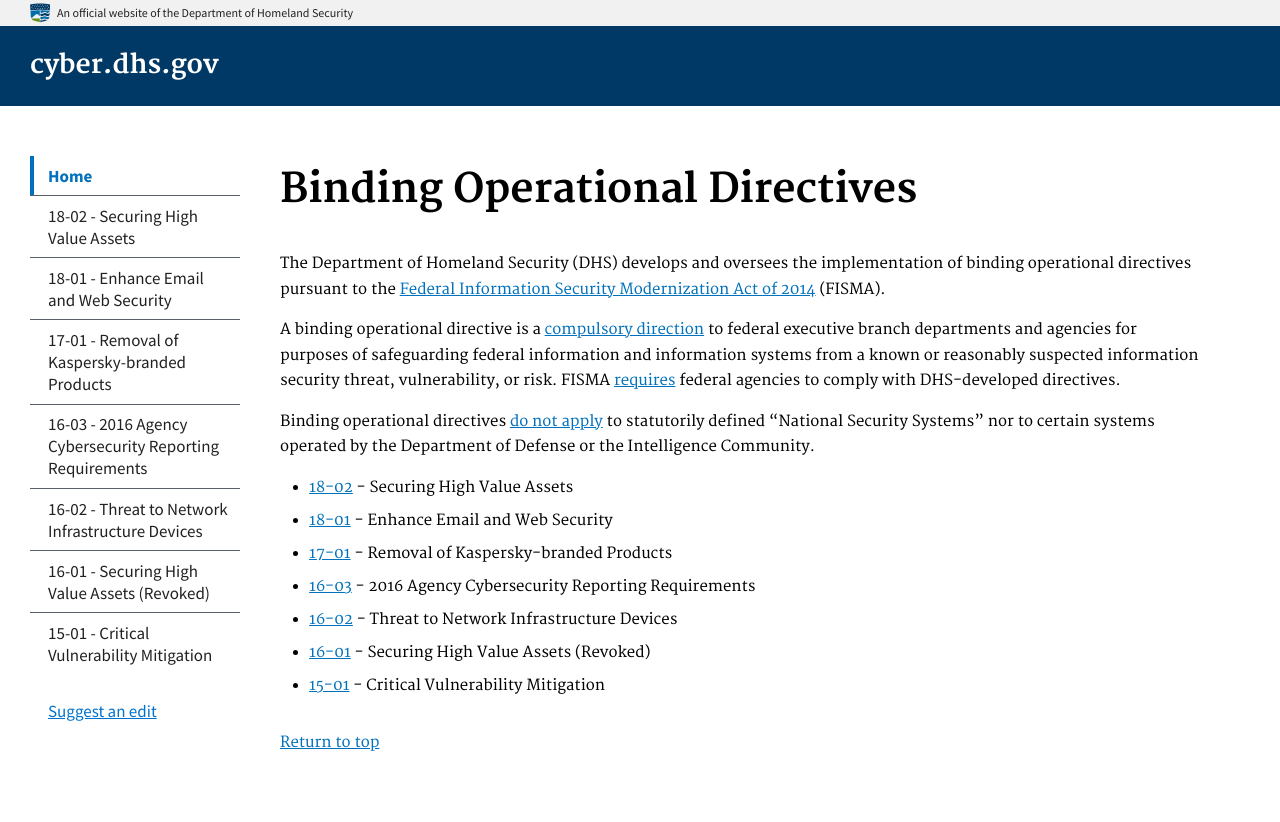
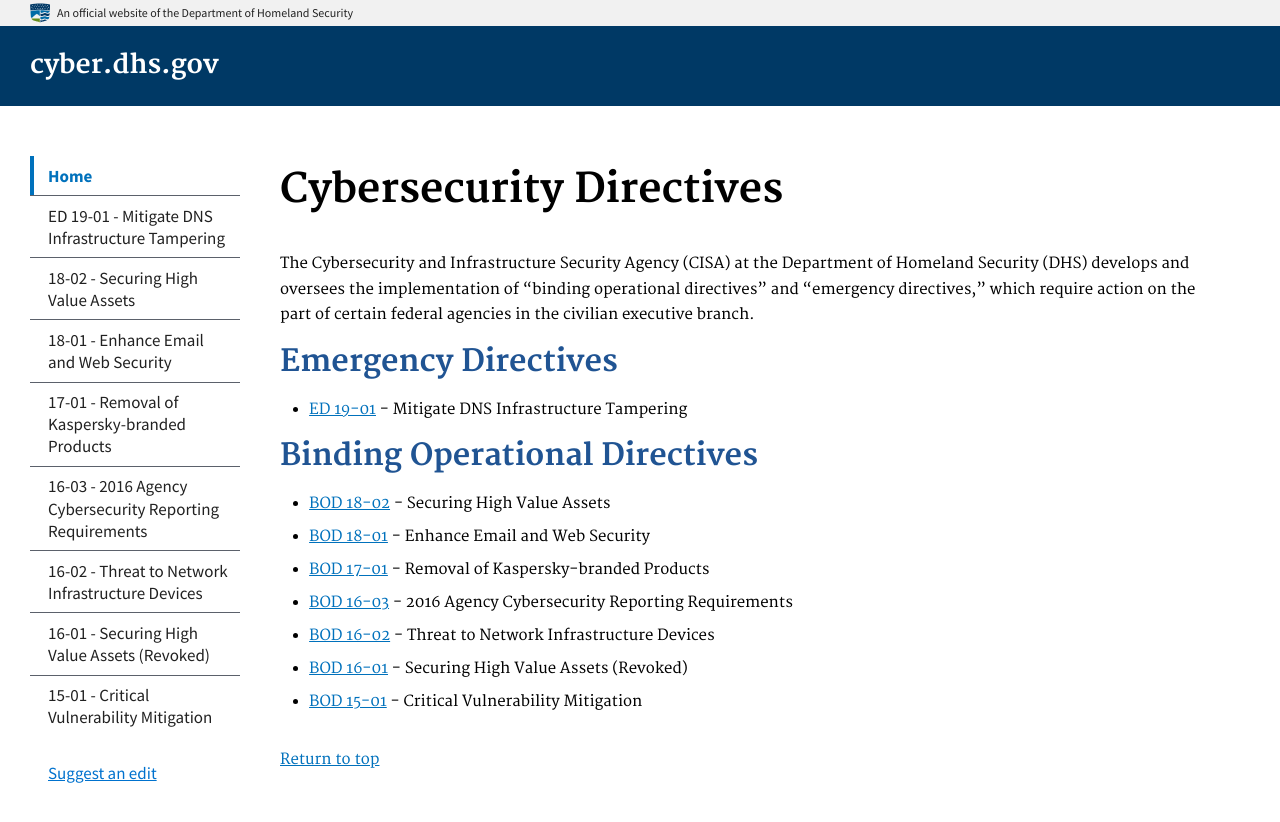
Before and after one commit to cisagov/cyber.dhs.gov, a Jekyll site: the page built from pages/index.md, in a window 1280 px wide and 900 px high. Shown: the top 822 px of the window. Built offline with Jekyll 4.4.1, drawn with Linux system fonts in a browser that asks for light colours.

Commit message:
ed content and nav

```diff
--- a/pages/index.md
+++ b/pages/index.md
@@ -1,22 +1,24 @@
 ---
 layout: base
-title: Binding Operational Directives
-permalink: /bod/
+title: Cybersecurity Directives
+permalink: /directives/
 redirect_from:
   - /
+  - /bod/
 ---
 
-The Department of Homeland Security (DHS) develops and oversees the implementation of binding operational directives pursuant to the [Federal
-Information Security Modernization Act of 2014](https://www.congress.gov/113/plaws/publ283/PLAW-113publ283.pdf#page=3) (FISMA).
+The Cybersecurity and Infrastructure Security Agency (CISA) at the Department of Homeland Security (DHS) develops and oversees the implementation of "binding operational directives" and "emergency directives," which require action on the part of certain federal agencies in the civilian executive branch.
 
-A binding operational directive is a [compulsory direction](https://www.congress.gov/113/plaws/publ283/PLAW-113publ283.pdf#page=2) to federal executive branch departments and agencies for purposes of safeguarding federal information and information systems from a known or reasonably suspected information security threat, vulnerability, or risk. FISMA [requires](https://www.congress.gov/113/plaws/publ283/PLAW-113publ283.pdf#page=6) federal agencies to comply with DHS-developed directives.
+## Emergency Directives
 
-Binding operational directives [do not apply](https://www.congress.gov/113/plaws/publ283/PLAW-113publ283.pdf#page=5) to statutorily defined "National Security Systems" nor to certain systems operated by the Department of Defense or the Intelligence Community.
+* [ED 19-01]({{ site.baseurl }}/ed/19-01/) - Mitigate DNS Infrastructure Tampering
 
-* [18-02]({{ site.baseurl }}/bod/18-02/) - Securing High Value Assets
-* [18-01]({{ site.baseurl }}/bod/18-01/) - Enhance Email and Web Security
-* [17-01]({{ site.baseurl }}/bod/17-01/) - Removal of Kaspersky-branded Products
-* [16-03]({{ site.baseurl }}/bod/16-03/) - 2016 Agency Cybersecurity Reporting Requirements
-* [16-02]({{ site.baseurl }}/bod/16-02/) - Threat to Network Infrastructure Devices
-* [16-01]({{ site.baseurl }}/bod/16-01/) - Securing High Value Assets (Revoked)
-* [15-01]({{ site.baseurl }}/bod/15-01/) - Critical Vulnerability Mitigation
+## Binding Operational Directives
+
+* [BOD 18-02]({{ site.baseurl }}/bod/18-02/) - Securing High Value Assets
+* [BOD 18-01]({{ site.baseurl }}/bod/18-01/) - Enhance Email and Web Security
+* [BOD 17-01]({{ site.baseurl }}/bod/17-01/) - Removal of Kaspersky-branded Products
+* [BOD 16-03]({{ site.baseurl }}/bod/16-03/) - 2016 Agency Cybersecurity Reporting Requirements
+* [BOD 16-02]({{ site.baseurl }}/bod/16-02/) - Threat to Network Infrastructure Devices
+* [BOD 16-01]({{ site.baseurl }}/bod/16-01/) - Securing High Value Assets (Revoked)
+* [BOD 15-01]({{ site.baseurl }}/bod/15-01/) - Critical Vulnerability Mitigation
```
Also changed, not shown: _data/navigation.yml (+6 -2 lines), pages/ed-19-01.md (added, +84 -0 lines), 1 other file.
